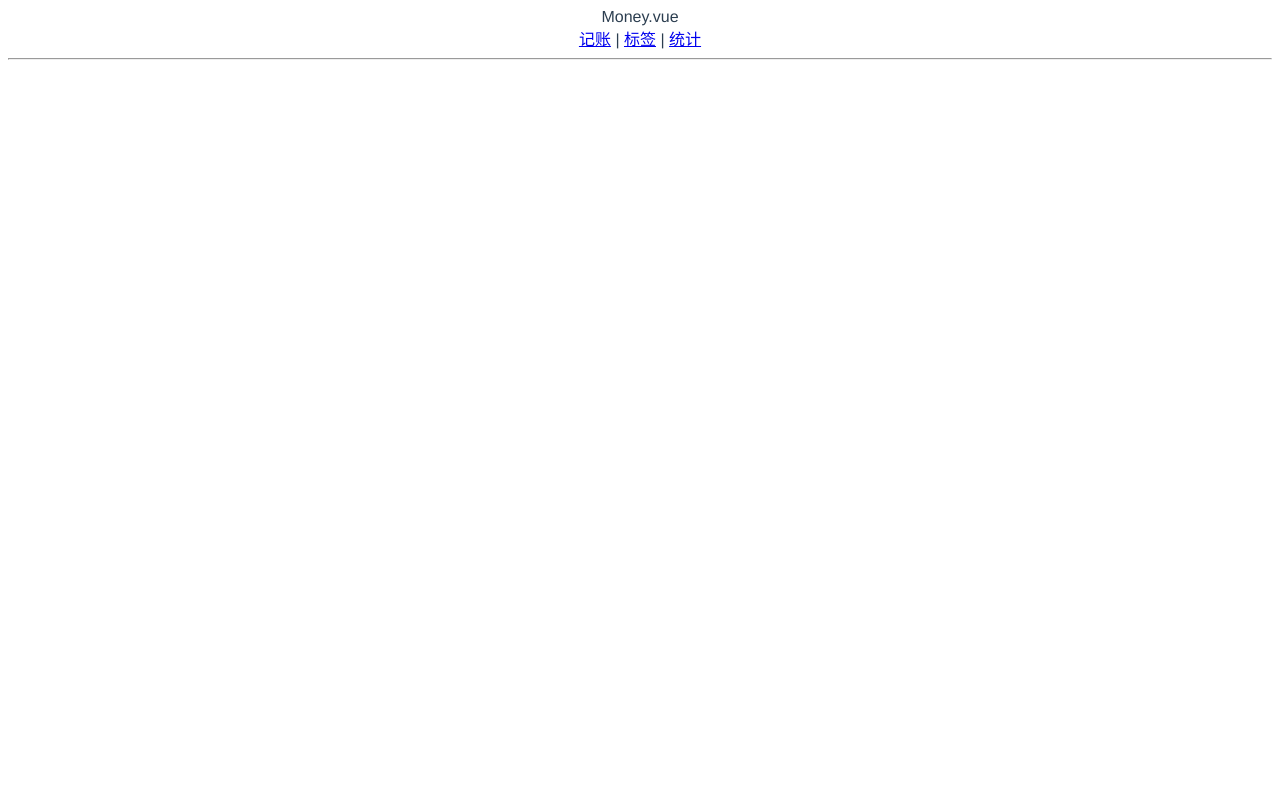
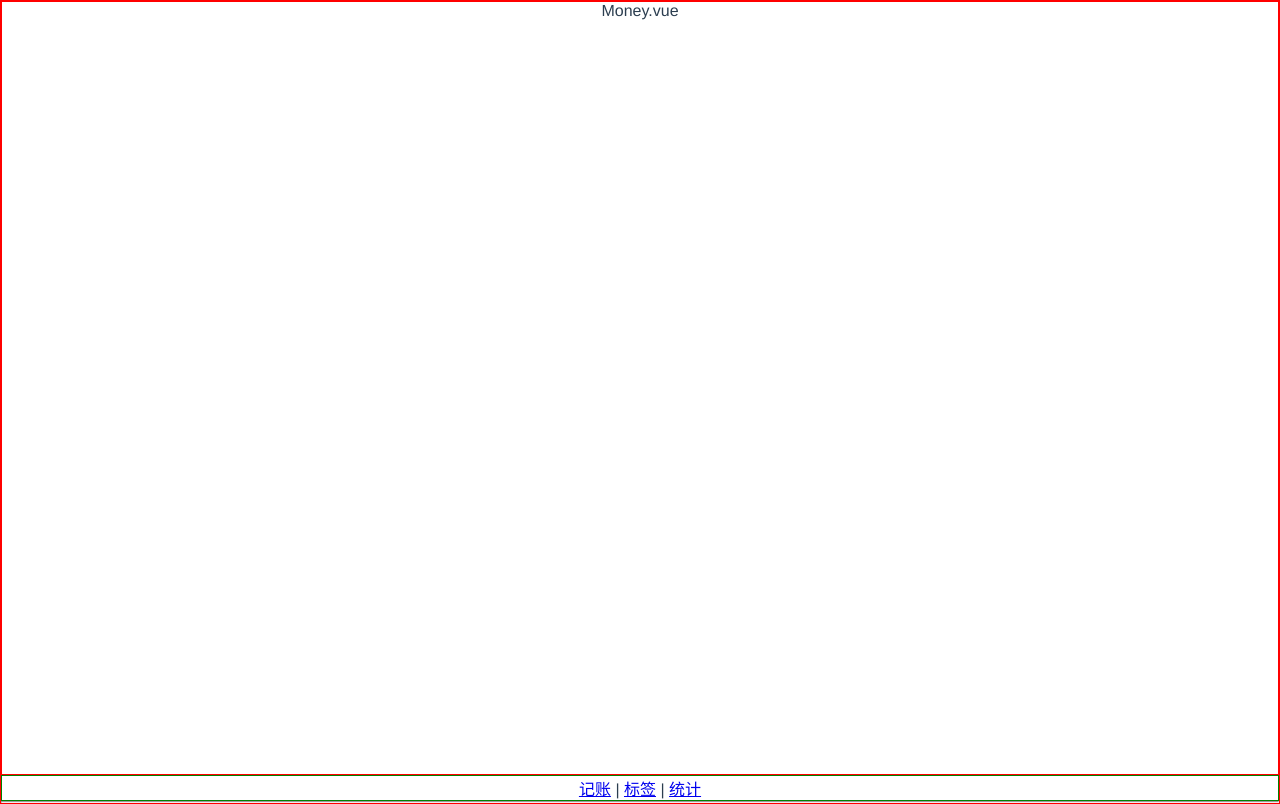
Before and after one commit to dongxiaoxing0/bills-vue, a Vue app: page /#/money in a window 1280 px wide. Built offline with nearby package versions, Linux system fonts and the light colour scheme.

Commit message:
页面简单flex布局

```diff
--- a/src/App.vue
+++ b/src/App.vue
@@ -8,6 +8,14 @@
 </template>
 
 <style lang="scss">
+*{
+  margin: 0;
+  padding: 0;
+  box-sizing: border-box;
+}
+body{
+  border: 1px solid red;
+}
 #app {
   font-family: Avenir, Helvetica, Arial, sans-serif;
   -webkit-font-smoothing: antialiased;
--- /dev/null
+++ b/src/components/Layout.vue
@@ -0,0 +1,27 @@
+<template>
+    <div class="nav-wrapper">
+        <div class="content">
+            <slot></slot>
+        </div>
+        <Nav class="nav"></Nav>
+    </div>
+</template>
+
+<script>
+    export default {
+        name: 'Layout'
+    }
+</script>
+
+<style lang="scss" scoped>
+.nav-wrapper{
+    display: flex;
+    flex-direction: column;
+    height: 100vh;
+}
+.content{
+    border: 1px solid red;
+    flex-grow: 1;
+    overflow: auto;
+}
+</style>
--- a/src/components/Nav.vue
+++ b/src/components/Nav.vue
@@ -1,5 +1,5 @@
 <template>
-    <div>
+    <div class="nav">
       <router-link to="/money">记账</router-link>
       |
       <router-link to="/labels">标签</router-link>
@@ -16,6 +16,8 @@
     }
 </script>
 
-<style scoped>
-
+<style lang="scss" scoped>
+.nav{
+    border: 1px solid green;
+}
 </style>
--- a/src/main.ts
+++ b/src/main.ts
@@ -4,9 +4,12 @@
 import router from './router';
 import store from './store';
 import Nav from '@/components/Nav.vue'
+import Layout from '@/components/Layout.vue'
+
 Vue.config.productionTip = false;
 
 Vue.component('Nav',Nav)
+Vue.component('Layout',Layout)
 
 new Vue({
   router,
--- a/src/views/Labels.vue
+++ b/src/views/Labels.vue
@@ -1,8 +1,9 @@
 <template>
+<Layout>
     <div>
-        Label.vue
-        <Nav></Nav>
+        Lavels.vue
     </div>
+</Layout>
 </template>
 
 <script lang="ts">
--- a/src/views/Money.vue
+++ b/src/views/Money.vue
@@ -1,8 +1,9 @@
 <template>
+<Layout>
     <div>
         Money.vue
-        <Nav></Nav>
     </div>
+</Layout>
 </template>
 
 <script lang="ts">
--- a/src/views/Statistics.vue
+++ b/src/views/Statistics.vue
@@ -1,8 +1,9 @@
 <template>
+<Layout>
     <div>
         Statistics.vue
-        <Nav></Nav>
     </div>
+</Layout>
 </template>
 
 <script lang="ts">
```
